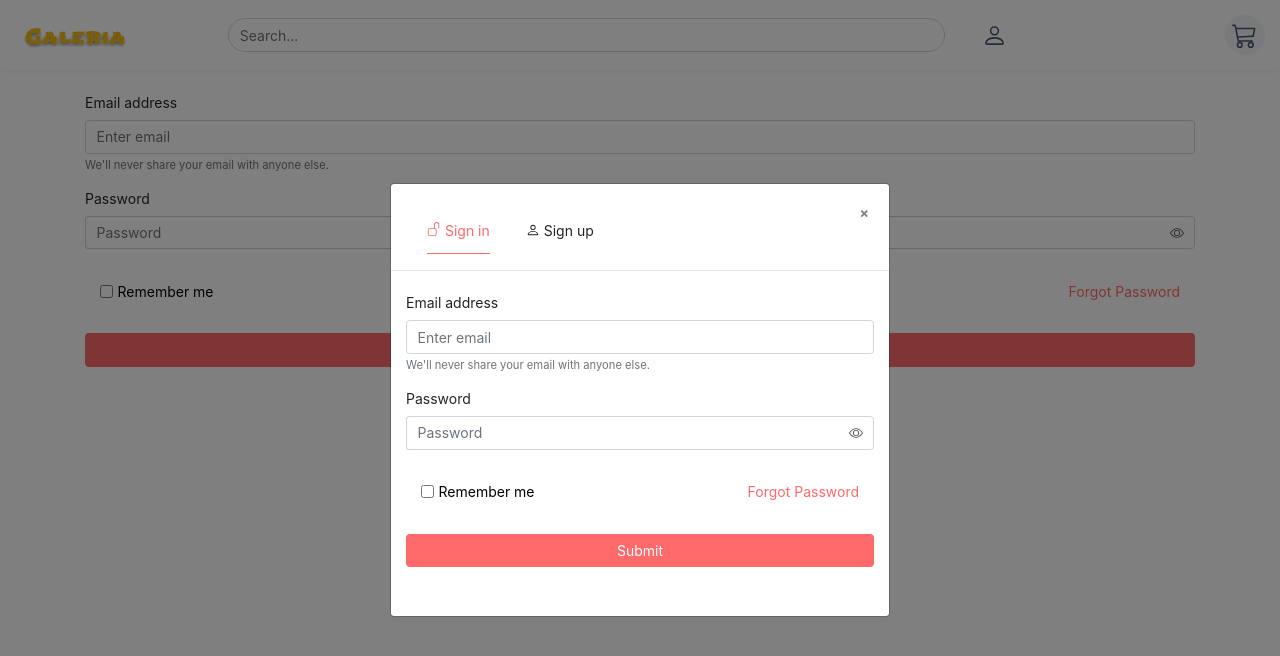
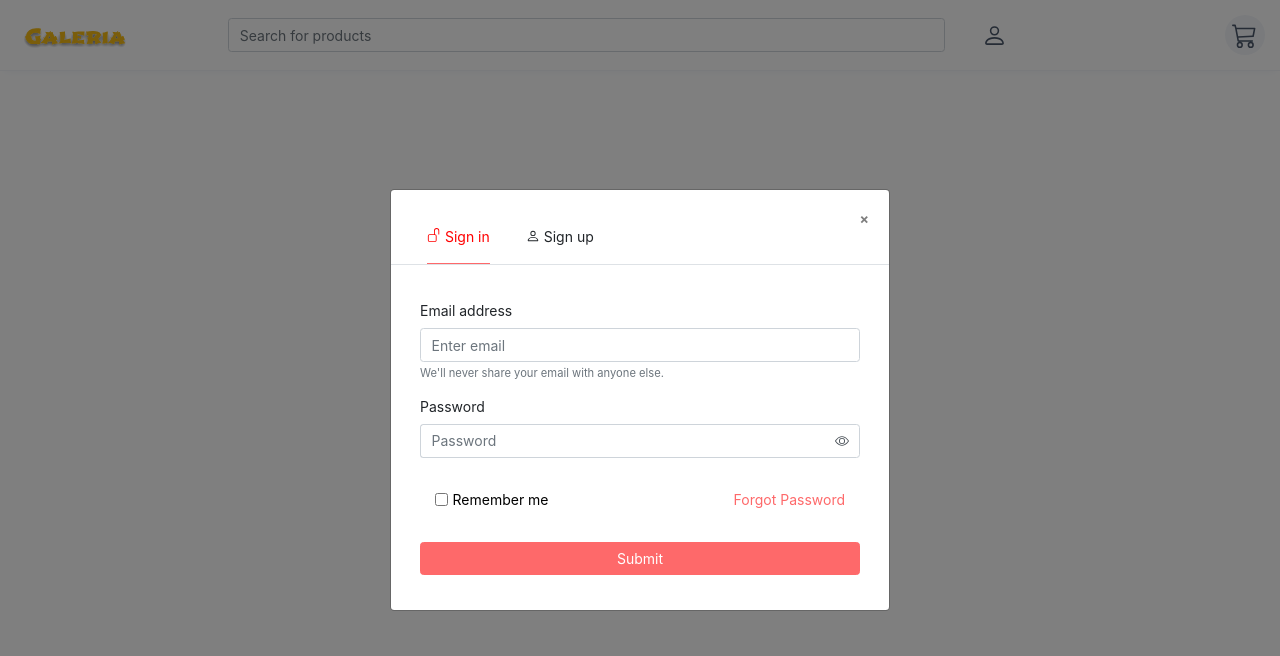
Before and after one commit to cecam92/Galeria, a React (Create React App) app: page / in a window 1280 px wide. Both pictures are taken after a click on the icon 994 px from the left and 35 px from the top of the page. Shown: the top 656 px of the page. Built offline with nearby package versions, Linux system fonts and the light colour scheme.

Commit message:
"login and SignUp finished"

```diff
--- a/src/components/Modal.jsx
+++ b/src/components/Modal.jsx
@@ -1,10 +1,14 @@
 import Modal from "react-bootstrap/Modal";
-import React from "react";
+import React, { useState } from "react";
 import { Person, Unlock } from "react-bootstrap-icons";
 import Login from "./Login.jsx";
 import "./styles/Modal.css";
+import SignUp from "./SignUp.jsx";
 
 export default function LoginModal(props) {
+  const [showLogIn, setShowLogIn] = useState(true);
+  const [showSignUp, setShowSignUp] = useState(false);
+
   return (
     <Modal
       {...props}
@@ -12,26 +16,54 @@ export default function LoginModal(props) {
       aria-labelledby="contained-modal-title-vcenter"
       centered
     >
-      <Modal.Header className="modalHeader" closeButton>
-        <nav className="modalHeader__nav">
+      <Modal.Header className="modalHeader pb-0 " closeButton>
+        <nav className="modalHeader__nav border-bottom-1 w-100 pb-0">
           <li>
-            <div className="cursor__pointer modalHeader__signIn">
+            <div
+              className="cursor__pointer modalHeader__signIn"
+              onClick={() => (setShowLogIn(true), setShowSignUp(false))}
+              style={
+                showLogIn
+                  ? {
+                      color: "red",
+                      borderBottom: "1px solid #fe696a",
+                      paddingBottom: "16px",
+                    }
+                  : { paddingBottom: "16px" }
+              }
+            >
               <Unlock className="modalHeader__lockIcon" />
               <span> Sign in </span>
             </div>
           </li>
           <li>
-            <div className="cursor__pointer modalHeader__signUp">
+            <div
+              className="cursor__pointer modalHeader__signUp"
+              onClick={() => (setShowLogIn(false), setShowSignUp(true))}
+              style={
+                showSignUp
+                  ? {
+                      color: "red",
+                      borderBottom: "1px solid #fe696a",
+                      paddingBottom: "16px",
+                    }
+                  : { paddingBottom: "16px" }
+              }
+            >
               <Person className="modalHeader__personIcon" />
               <span> Sign up </span>
             </div>
           </li>
         </nav>
       </Modal.Header>
-      <div className="container py-4">
-        <Login />
-      </div>
-      <Modal.Body></Modal.Body>
+
+      <Modal.Body>
+        <div className="container py-4">
+          {showLogIn && <Login />}
+
+          {showSignUp && <SignUp />}
+        </div>
+      </Modal.Body>
     </Modal>
   );
 }
--- a/src/components/SearchBar.jsx
+++ b/src/components/SearchBar.jsx
@@ -4,9 +4,13 @@ const SearchBar = () => {
   return (
     <Fragment>
       <div className="input-group">
-        <input className="form-control rounded-pill search-input" type="search" placeholder="Search..." aria-label="Search"/>
-  </div>
-
+        <input
+          className="form-control  search-input"
+          type="search"
+          placeholder="Search for products"
+          aria-label="Search"
+        />
+      </div>
     </Fragment>
   );
 };
--- a/src/components/SignUp.jsx
+++ b/src/components/SignUp.jsx
@@ -0,0 +1,70 @@
+import React, { useState } from "react";
+import Form from "react-bootstrap/Form";
+import { Eye } from "react-bootstrap-icons";
+import Button from "react-bootstrap/Button";
+
+export default function SignUp() {
+  const [typeInput1, setTypeInput1] = useState("true");
+
+  const showPassword1 = () => {
+    setTypeInput1(typeInput1 ? false : true);
+  };
+  const [typeInput2, setTypeInput2] = useState("true");
+
+  const showPassword2 = () => {
+    setTypeInput2(typeInput2 ? false : true);
+  };
+
+  return (
+    <Form>
+      <Form.Group>
+        <Form.Label>Full name</Form.Label>
+        <Form.Control placeholder="John Doe"></Form.Control>
+      </Form.Group>
+      <Form.Group>
+        <Form.Label>Email address</Form.Label>
+        <Form.Control placeholder="Johndoe@example.com"></Form.Control>
+      </Form.Group>
+      <Form.Group controlId="formBasicPassword1">
+        <Form.Label>Password</Form.Label>
+        <div className="input-group">
+          <Form.Control
+            className="border-right-0  password-input"
+            type={typeInput1 ? "password" : "text"}
+            placeholder="Password"
+          />
+          <div className="input-group-append">
+            <div
+              className="form-control input-group-text bg-transparent  password-icon"
+              onClick={showPassword1}
+            >
+              <Eye />
+            </div>
+          </div>
+        </div>
+      </Form.Group>
+      <Form.Group controlId="formBasicPassword2">
+        <Form.Label>Confirm Password</Form.Label>
+        <div className="input-group">
+          <Form.Control
+            className="border-right-0  password-input"
+            type={typeInput2 ? "password" : "text"}
+            placeholder="Confirm password"
+          />
+          <div className="input-group-append">
+            <div
+              className="form-control input-group-text bg-transparent  password-icon"
+              onClick={showPassword2}
+            >
+              <Eye />
+            </div>
+          </div>
+        </div>
+      </Form.Group>
+
+      <Button className="btn btn-primary btn-block" type="submit">
+        Sign Up
+      </Button>
+    </Form>
+  );
+}
--- a/src/components/styles/Modal.css
+++ b/src/components/styles/Modal.css
@@ -20,11 +20,12 @@
   display: flex;
 }
 
-.modalHeader__signIn {
+/* .modalHeader__signIn {
   border-bottom: 1px solid #fe696a;
   color: #fe696a;
   padding-bottom: 12px;
-}
+} */
+
 .modalHeader__lockIcon {
   margin-bottom: 5px;
 }
@@ -33,14 +34,6 @@
   margin-bottom: 5px;
 }
 
-.modalHeader__signUp {
+/* .modalHeader__signUp {
   padding-bottom: 12px;
-}
-.modalHeader__signUp:hover {
-  color: #fe696a;
-}
-
-.cursor__pointer:hover {
-  cursor: pointer;
-  color: #fe696a;
-}
+} */
--- a/src/container/Home.jsx
+++ b/src/container/Home.jsx
@@ -1,14 +1,11 @@
 import React, { Fragment } from "react";
 import Header from "../components/Header";
-import Login from "../components/Login";
 
 function Home() {
   return (
     <Fragment>
       <Header />
-      <div className="container py-4">
-        <Login />
-      </div>
+      <div className="container py-4"></div>
     </Fragment>
   );
 }
--- a/src/custom.scss
+++ b/src/custom.scss
@@ -27,16 +27,15 @@ a {
     text-decoration: none;
   }
 }
-.password-icon {
+.password-icon,
+.cursor__pointer {
   &:hover {
     cursor: pointer;
     color: red;
   }
 }
-.password-icon {
-  @if (password-input: active) == true {
-    color: blue;
-    border-color: $primaryOp;
-    box-shadow: 0 0 0 0 transparent, 0 0.375rem 0.625rem -0.3125rem $primaryOp;
+.close {
+  &:focus {
+    outline: none;
   }
 }
```
